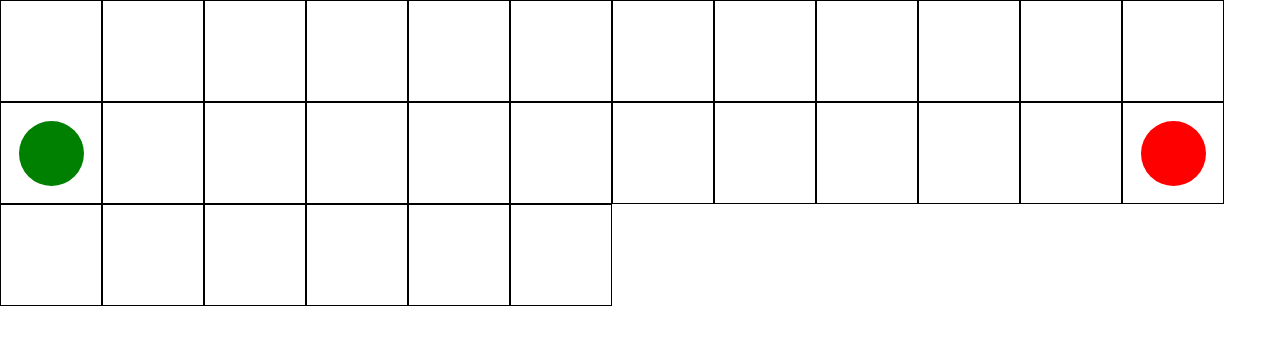
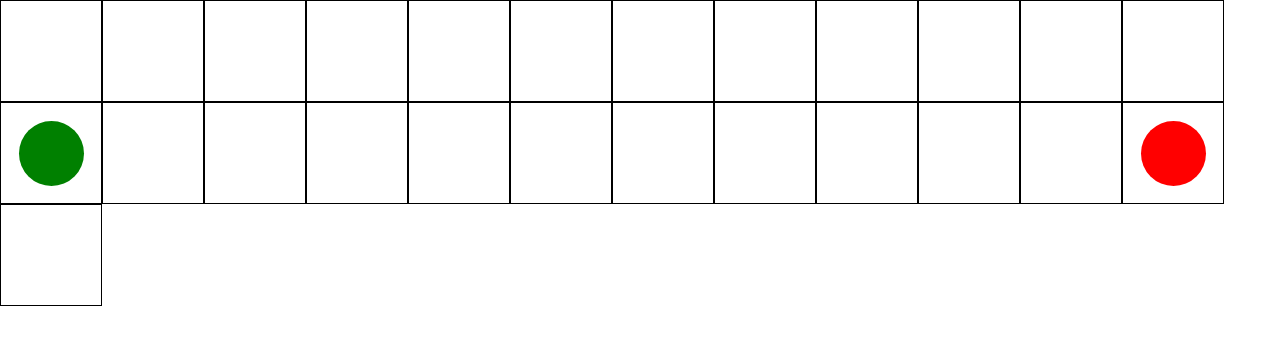
Before and after one commit to jakyle/Boardgame, a React (Create React App) app: page / in a window 1280 px wide. Shown: the top 344 px of the page. Built offline with nearby package versions, Linux system fonts and the light colour scheme; the HTML template or start-up script is replaced by a standard one.

Commit message:
fixed grid size

```diff
--- a/src/Containers/GameBoard/GameBoard.tsx
+++ b/src/Containers/GameBoard/GameBoard.tsx
@@ -41,11 +41,6 @@ export default class GameBoard extends React.Component<GameBoardProps, GameBoard
       { key: {row: 4, col: 2}, value: Occupied.Empty },
       { key: {row: 4, col: 3}, value: Occupied.PlayerTwo },
       { key: {row: 4, col: 4}, value: Occupied.Empty },
-      { key: {row: 5, col: 0}, value: Occupied.Empty },
-      { key: {row: 5, col: 1}, value: Occupied.Empty },
-      { key: {row: 5, col: 2}, value: Occupied.Empty },
-      { key: {row: 5, col: 3}, value: Occupied.Empty },
-      { key: {row: 5, col: 4}, value: Occupied.Empty }
     ],
     currentTile: null,
   };
```
Also changed, not shown: 1 other file (tests, documents, lock files or other folders).
